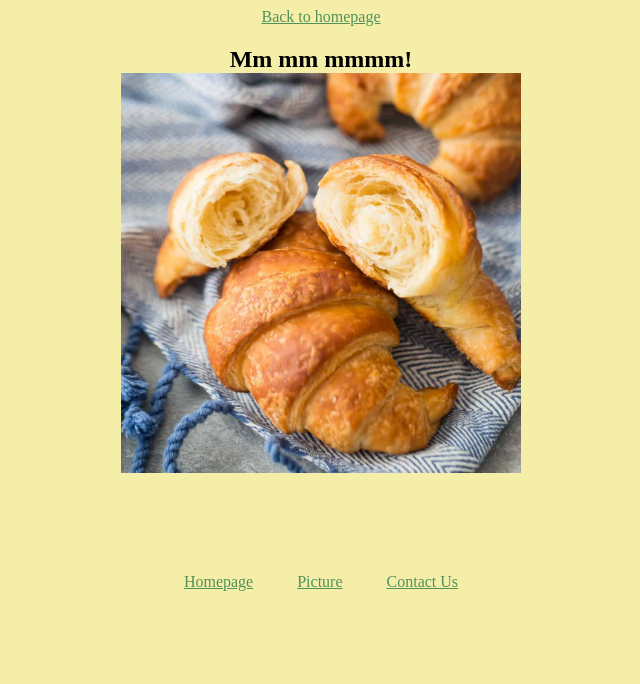
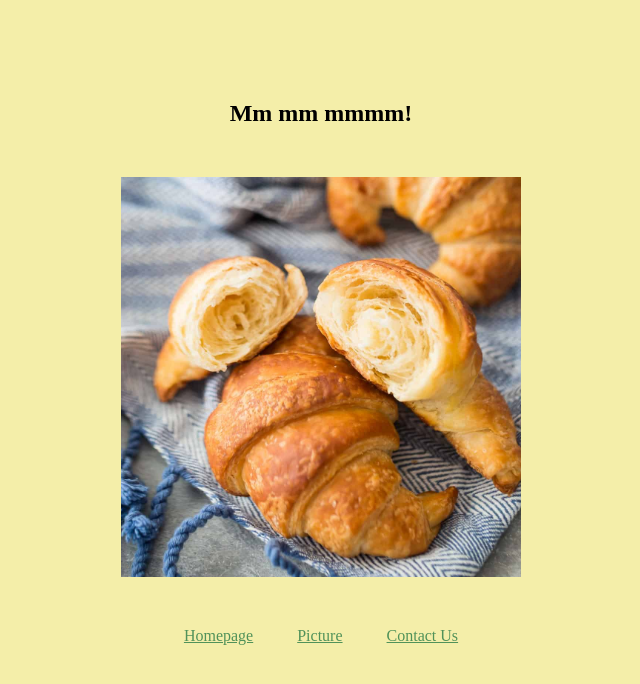
Before and after one commit to AshJungers/Croissant, a plain HTML site: page photo.html in a window 1280 px wide. Shown: the whole page, without its empty margins (319-959 px from the left). Drawn offline with Linux system fonts and the light colour scheme.

Commit message:
Added CSS

```diff
--- a/photo.html
+++ b/photo.html
@@ -8,7 +8,6 @@
     <title>Picture</title>
   </head>
   <body>
-    <a href="/">Back to homepage</a>
     <h2>Mm mm mmmm!</h2>
     <img src="images/croissant.jpg" />
 
--- a/src/style.css
+++ b/src/style.css
@@ -9,6 +9,7 @@ h1 {
 
 h2 {
   margin-bottom: 0;
+  margin-top: 100px;
 }
 
 h6 {
@@ -22,7 +23,8 @@ img {
   text-align: center;
   margin-left: auto;
   margin-right: auto;
-  margin-bottom: 100px;
+  margin-bottom: 50px;
+  margin-top: 50px;
 }
 
 a {
@@ -33,3 +35,7 @@ a {
 a:hover {
   color: #064635;
 }
+
+.contact-email {
+  margin-top: 100px;
+}
```
Also changed, not shown: contact.html (+1 -1 lines).
